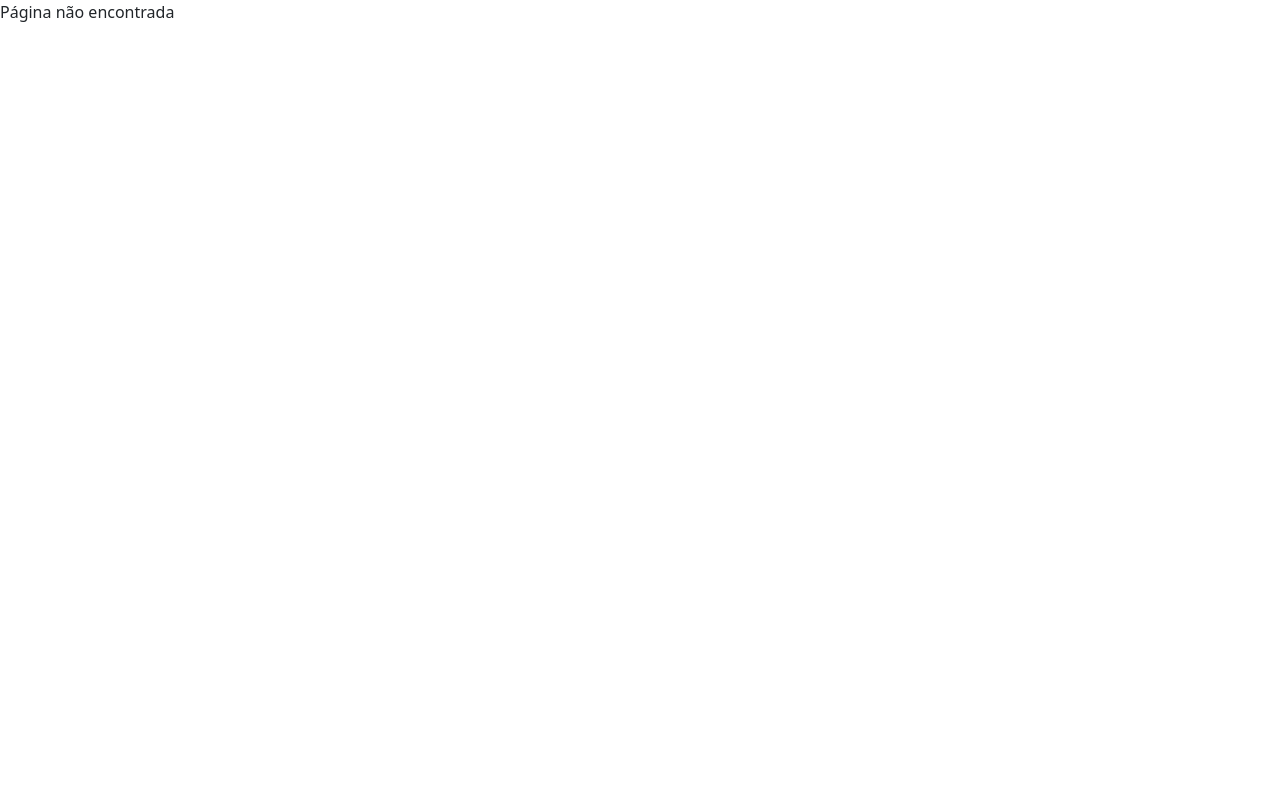
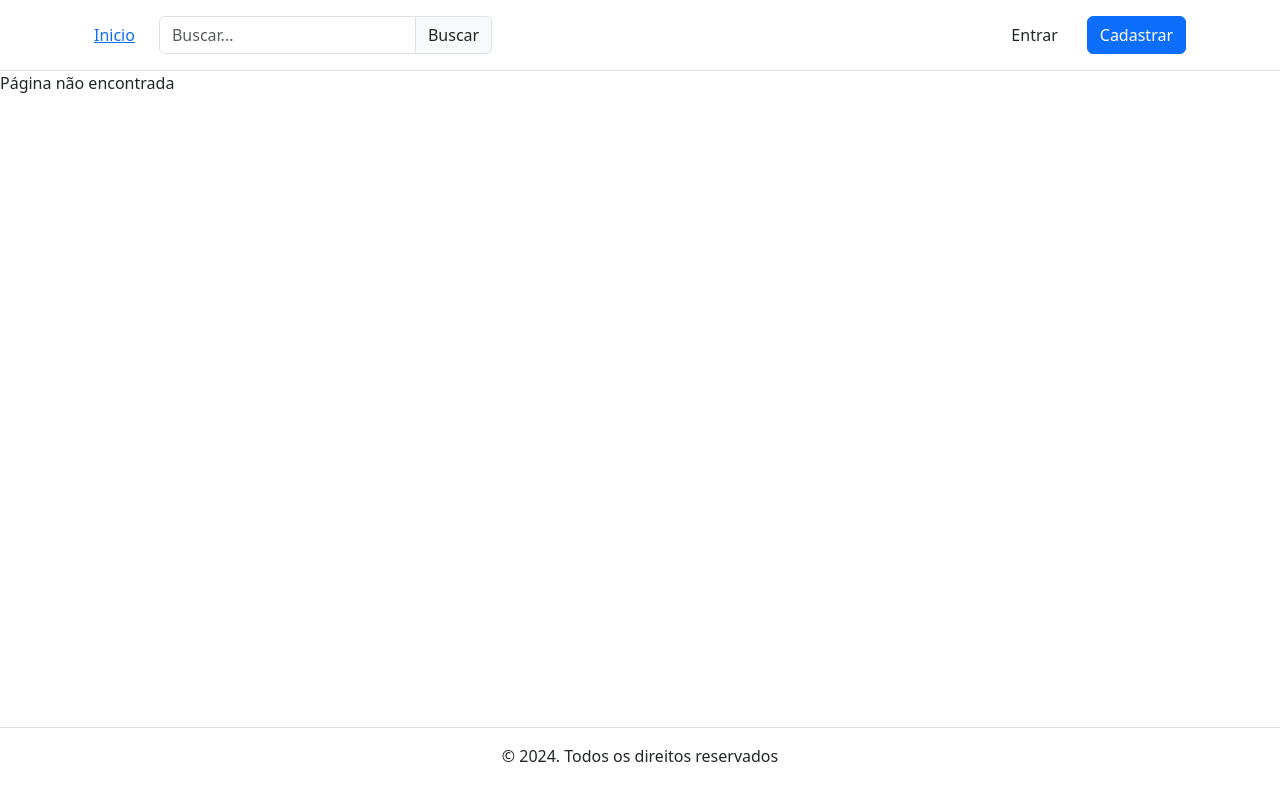
Before and after one commit to wesleybertipaglia/events-app, a React (Vite) app: page /eventos/1 in a window 1280 px wide. Built offline with nearby package versions, Linux system fonts and the light colour scheme.

Commit message:
feat: add layout components

```diff
--- a/src/App.jsx
+++ b/src/App.jsx
@@ -1,9 +1,17 @@
-import AppRoutes from "./AppRoutes"
+import AppRoutes from './AppRoutes'
+import { Header, Footer } from './components/layout'
 
 function App() {
   return (
-    <div>
-      <AppRoutes />
+    <div className='d-flex flex-column justify-content-between'
+      style={{ minHeight: "100dvh" }}>
+      <Header />
+
+      <main style={{ flex: "1" }}>
+        <AppRoutes />
+      </main>
+
+      <Footer />
     </div>
   )
 }
--- /dev/null
+++ b/src/components/layout/Container.jsx
@@ -0,0 +1,11 @@
+import React from 'react'
+
+const Container = ({ classList, children }) => {
+    return (
+        <section className={classList}>
+            <div className="container mx-auto px-4">{children}</div>
+        </section>
+    )
+}
+
+export default Container
--- /dev/null
+++ b/src/components/layout/Footer.jsx
@@ -0,0 +1,15 @@
+import Container from './Container'
+
+const Footer = () => {
+    return (
+        <footer>
+            <Container classList={"py-3 border-top"}>
+                <div className="text-center">
+                    <p>&copy; 2024. Todos os direitos reservados</p>
+                </div>
+            </Container>
+        </footer>
+    )
+}
+
+export default Footer
--- /dev/null
+++ b/src/components/layout/Header.jsx
@@ -0,0 +1,33 @@
+import Container from './Container'
+import { Link } from 'react-router-dom'
+
+const Header = () => {
+    return (
+        <header className="sticky-top bg-white">
+            <Container classList={"py-3 border-bottom"}>
+                <div className="d-flex justify-content-between align-items-center">
+                    <div className="d-flex align-items-center gap-4">
+                        <Link to="/" className="nav-item">Inicio</Link>
+
+                        <form action="/eventos" method="get" className="input-group">
+                            <input type="search" name="query" placeholder="Buscar..." className="form-control" />
+                            <button className="input-group-text" type="submit">Buscar</button>
+                        </form>
+                    </div>
+
+                    <div className="d-flex align-items-center gap-3">
+                        <Link to="/entrar">
+                            <button className="btn">Entrar</button>
+                        </Link>
+
+                        <Link to="/cadastrar">
+                            <button className="btn btn-primary">Cadastrar</button>
+                        </Link>
+                    </div>
+                </div>
+            </Container>
+        </header>
+    )
+}
+
+export default Header
--- /dev/null
+++ b/src/components/layout/Hero.jsx
@@ -0,0 +1,33 @@
+import Container from './Container'
+import { Link } from 'react-router-dom'
+
+const Hero = () => {
+    return (
+        <Container classList={"py-5 border-bottom bg-light"}>
+            <div className="row align-items-center">
+                <div className="col-12 col-md-8">
+                    <h1>Descubra e Participe dos Melhores Eventos ao Redor do Mundo!</h1>
+                    <p>
+                        Encontre eventos que se encaixam no seu interesse, crie o seu próprio e compartilhe experiências inesquecíveis.
+                    </p>
+
+                    <div className="d-flex gap-3">
+                        <Link to="/eventos">
+                            <button className="btn btn-primary">
+                                Descubra
+                            </button>
+                        </Link>
+                    </div>
+                </div>
+
+                <div className="col-12 col-md-4">
+                    <img
+                        src="https://images.unsplash.com/photo-1671037877105-9af332b937e1?q=80&w=1888&auto=format&fit=crop&ixlib=rb-4.0.3&ixid=M3wxMjA3fDB8MHxwaG90by1wYWdlfHx8fGVufDB8fHx8fA%3D%3D"
+                        alt="Evento de destaque" className="w-100 object-fit-cover rounded-4" style={{ aspectRatio: "1/1" }} />
+                </div>
+            </div>
+        </Container>
+    )
+}
+
+export default Hero
--- /dev/null
+++ b/src/components/layout/index.jsx
@@ -0,0 +1,11 @@
+import Container from "./Container";
+import Header from "./Header";
+import Footer from "./Footer";
+import Hero from "./Hero";
+
+export {
+    Container,
+    Header,
+    Footer,
+    Hero
+}
```
